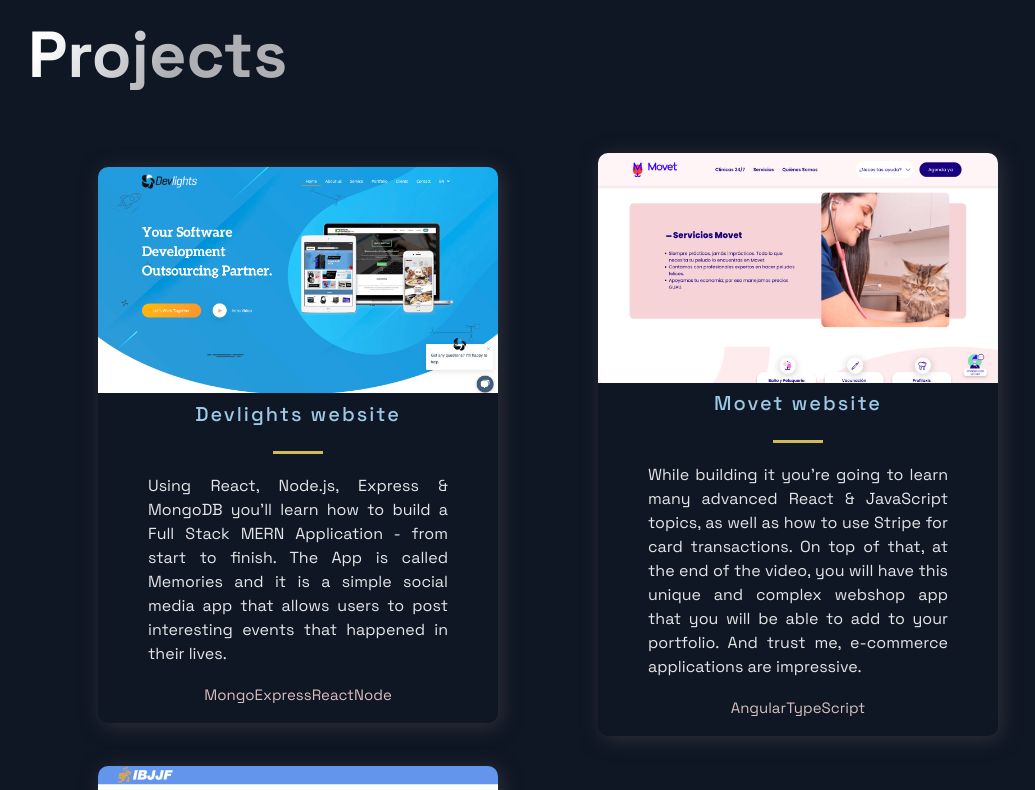
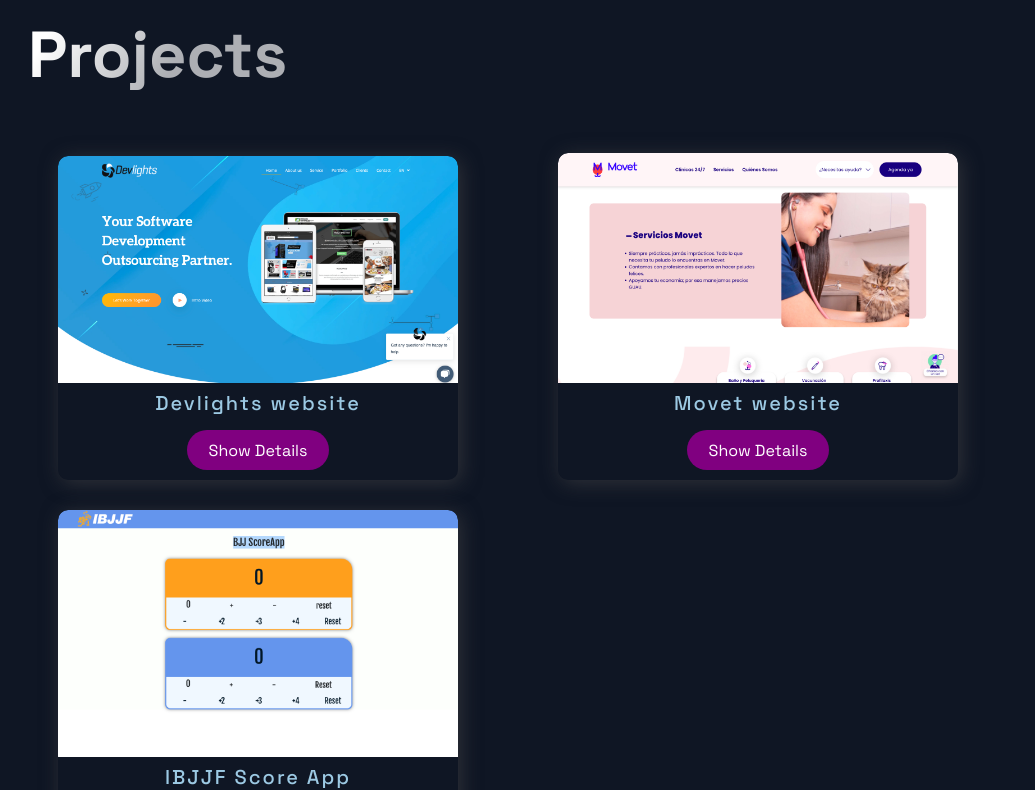
Before and after one commit to xtianmarucco/christian-portfolio, a Next.js app in the folder client/: page / in a window 1280 px wide. Shown: the part 620-1410 px from the top of the page, without its empty margins (92-1127 px from the left). Built offline with nearby package versions, Linux system fonts and the light colour scheme.

Commit message:
projects api and section done

```diff
--- a/client/src/components/Projects/Projects.js
+++ b/client/src/components/Projects/Projects.js
@@ -1,15 +1,15 @@
 import React from "react";
-import { useState } from "react";
-import { motion } from "framer-motion"
+import { useState, useEffect } from "react";
+import { motion } from "framer-motion";
 
 import {
-
   BlogCard,
+  AnimatePresence,
   CardInfo,
   ExternalLinks,
   GridContainer,
   HeaderThree,
-  Hr,
+  ToggleButton,
   Tag,
   TagList,
   TitleContent,
@@ -21,41 +21,76 @@
   SectionDivider,
   SectionTitle,
 } from "../../styles/GlobalComponents";
-import { projects } from "../../constants/constants";
 
 const Projects = () => {
+  const [projects, setProjects] = useState([]);
+  useEffect(() => {
+    // Fetch data from the API route
+    fetch("/api/projects")
+      .then((response) => response.json())
+      .then((data) => setProjects(data))
+      .catch((error) => console.error("Error fetching data:", error));
+  }, []);
+  console.log(projects);
 
-  // const [isHovered, setIsHovered] = useState(false);
-
-  // const handleMouseEnter = () => {
-  //   setIsHovered(true);
-  // };
-
-  // const handleMouseLeave = () => {
-  //   setIsHovered(false);
-  // };
+  const [isShown, setIsShown] = useState({});
+  const handleToggle = (projectId) => {
+    setIsShown((prevIsShown) => ({
+      ...prevIsShown,
+      [projectId]: !prevIsShown[projectId],
+    }));
+  };
 
   return (
-    <Section nopadding id="projects" >
+    <Section nopadding id="projects">
       <SectionDivider></SectionDivider>
       <SectionTitle main>Projects</SectionTitle>
       <GridContainer>
-        {projects.map(({ image, title, description, id, tags }) => (
-            <BlogCard>
+        {projects.map(({ title, image, description, tags }) => (
+          <motion.div
+            key={title}
+            initial={{ opacity: 1 }} // Start with opacity 1 to avoid flickering on initial load
+            animate={{ opacity: 1 }}
+            exit={{ opacity: 0 }}
+            transition={{ duration: 1, ease: "easeInOut" }}
+          >
+            <BlogCard
+              animate={{ height: isShown[title] ? "auto" : "500px" }}
+              initial={{ height: "500px" }}
+              transition={{ duration: 0.5, ease: "easeInOut" }}
+            >
               <Img src={image} />
               <TitleContent title>
                 <HeaderThree>{title}</HeaderThree>
               </TitleContent>
-              <Hr></Hr>
-            <CardInfo>{description}</CardInfo>
-            <TagList>
-              <Tag>{tags}</Tag>
-            </TagList>
+              <ToggleButton onClick={() => handleToggle(title)}>
+                {isShown[title] ? "Hide Details" : "Show Details"}
+              </ToggleButton>
+              <AnimatePresence>
+                {isShown[title] && (
+                  <motion.div
+                    initial={{ opacity: 0, y: 10 }}
+                    animate={{ opacity: 1, y: 0 }}
+                    exit={{
+                      opacity: 0,
+                      y: 10,
+                      duration: 0.3,
+                      ease: "easeInOut",
+                    }}
+                    transition={{ duration: 0.75, ease: "easeInOut" }}
+                  >
+                    <CardInfo>{description}</CardInfo>
+                    <TagList>
+                      <Tag>{tags}</Tag>
+                    </TagList>
+                  </motion.div>
+                )}
+              </AnimatePresence>
             </BlogCard>
+          </motion.div>
         ))}
       </GridContainer>
     </Section>
   );
 };
-
 export default Projects;
--- a/client/src/components/Projects/ProjectsStyles.js
+++ b/client/src/components/Projects/ProjectsStyles.js
@@ -2,9 +2,8 @@
 
 export const Img = styled.img`
   width:100%;
-  height:100%;
+  height:auto;
   object-fit: cover;
-  overflow: hidden;
   border-radius: 10px 10px 0px 0px;
 `
 
@@ -12,7 +11,7 @@
 display: grid;
 grid-template-columns: repeat(auto-fill, minmax(400px, 1fr));
 padding: 3rem;
-place-items: center;
+place-items: baseline;
 column-gap: 2rem;
 row-gap: 3rem;
 @media ${(props) => props.theme.breakpoints.sm} {
@@ -21,17 +20,10 @@
   padding: 2rem;
   padding-bottom: 0;
 }
-
 `
-export const BlogCardWrapper = styled.div`
-/* Your default styles for BlogCard */
-  transition: transform 0.3s ease;
-  &:hover {
-    // transform: scale(1.1); /* Increase the scale to make the card larger on hover */
-  }
-`;
-
 export const BlogCard = styled.div`
+  overflow: hidden;
+  height: 100%;
   border-radius: 10px;
   box-shadow: 3px 3px 20px rgba(80, 78, 78, 0.5);
   text-align: center;
@@ -40,7 +32,12 @@
     width: 100%;
   }
 `;
-
+export const AnimatePresence  = styled.div`
+  width: 400px;
+  @media ${(props) => props.theme.breakpoints.sm} {
+    width: 100%;
+  }
+`;
 export const TitleContent = styled.div`
   text-align: center;
   z-index: 20;
@@ -48,7 +45,17 @@
 
 `;
 
-
+export const ToggleButton = styled.button`
+    width: auto;
+    height: 40px;
+    border-radius: 25px;
+    background-color: purple;
+    padding: 10px 20px;
+    color: white;
+    border-color: transparent;
+    margin-top: 10px;
+    margin-bottom: 10px;
+`
 export const HeaderThree = styled.h3`
   font-weight: 500;
   letter-spacing: 2px;
--- a/client/src/constants/constants.js
+++ b/client/src/constants/constants.js
@@ -6,7 +6,6 @@
       tags: ['Mongo', 'Express', 'React', 'Node'],
     source: 'https://google.com',
     visit: 'https://devlights.com/',
-    id: 0,
   },
   {
     title: 'Movet website',
@@ -15,7 +14,6 @@
     tags: ['Angular', 'TypeScript'],
     source: 'https://google.com',
     visit: 'https://google.com',
-    id: 1,
   },
   {
     title: 'IBJJF Score App',
@@ -24,7 +22,6 @@
       tags: ['React'],
     source: 'https://google.com',
     visit: 'https://bjj-point-counter.vercel.app/',
-    id: 2,
   },
   // {
   //   title: 'Unichat',
--- /dev/null
+++ b/client/src/pages/api/projects.js
@@ -0,0 +1,32 @@
+// pages/api/projects.js
+
+const projects = [
+    {
+      title: 'Devlights website',
+      description: "Using React, Node.js, Express & MongoDB you'll learn how to build a Full Stack MERN Application - from start to finish. The App is called Memories and it is a simple social media app that allows users to post interesting events that happened in their lives.",
+      image: './images/img1.png',
+      tags: ['Mongo', 'Express', 'React', 'Node'],
+      source: 'https://google.com',
+      visit: 'https://devlights.com/',
+    },
+    {
+      title: 'Movet website',
+      description:"While building it you're going to learn many advanced React & JavaScript topics, as well as how to use Stripe for card transactions. On top of that, at the end of the video, you will have this unique and complex webshop app that you will be able to add to your portfolio. And trust me, e-commerce applications are impressive.",
+      image: '/images/img2.png',
+      tags: ['Angular', 'TypeScript'],
+      source: 'https://google.com',
+      visit: 'https://google.com',
+    },
+    {
+      title: 'IBJJF Score App',
+      description: "I love Jiu Jitsu training and competing so I decided to build a simple score app using react so whenever we are preparing for tournaments we have a simple tool that allows me and my teammates to keep the score as if we were on a real tournament.",
+      image: '/images/img3.png',
+      tags: ['React'],
+      source: 'https://google.com',
+      visit: 'https://bjj-point-counter.vercel.app/',
+    },
+  ];
+
+  export default function handler(req, res) {
+    res.status(200).json(projects);
+  }
```
Also changed, not shown: client/package.json (+5 -4 lines), 2 other files (tests, documents, lock files or other folders).
